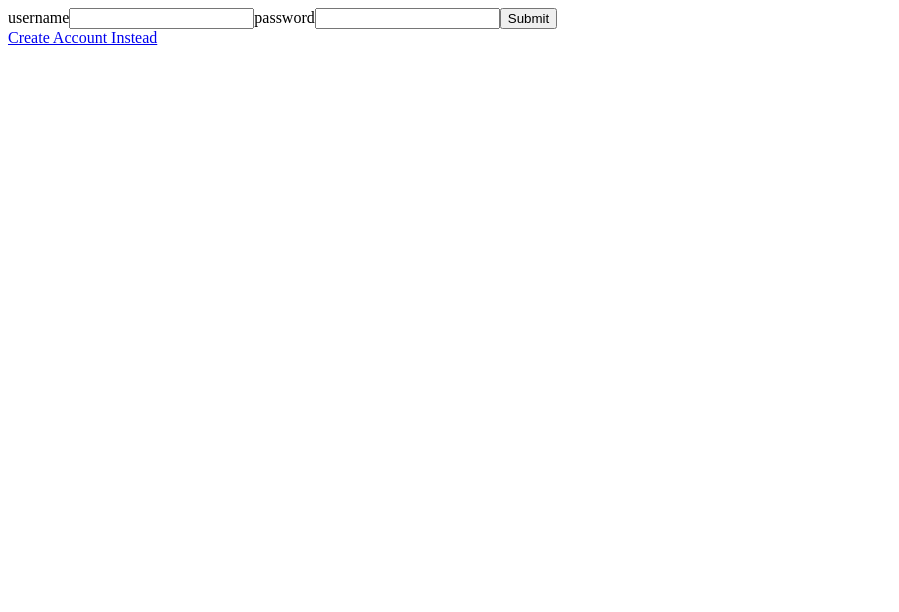
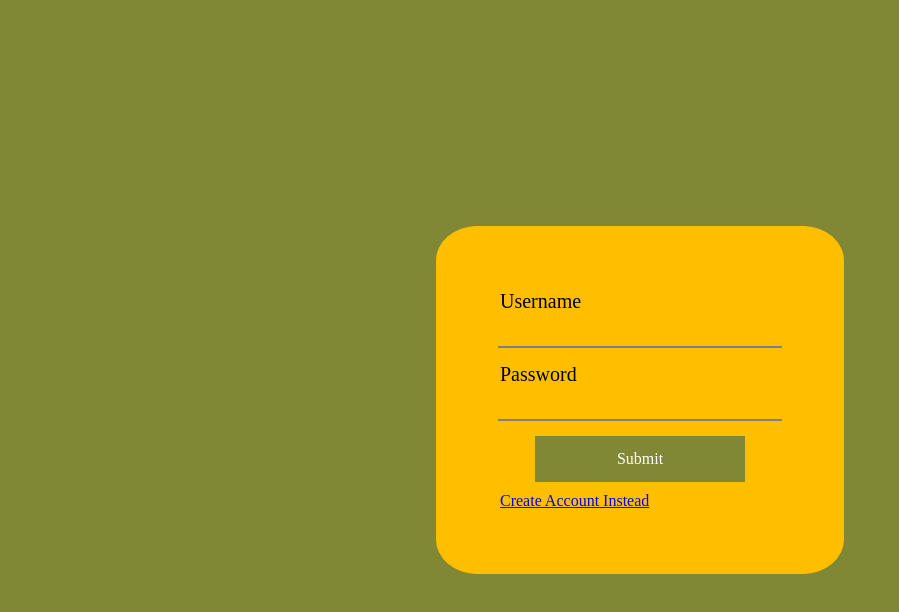
Before and after one commit to Nikesh-Nikki/hand_cricket, a React (Vite) app: page / in a window 1280 px wide. Shown: the top 612 px of the page, without its empty margins (0-899 px from the left). Built offline with nearby package versions, Linux system fonts and the light colour scheme; no server answers.

Commit message:
styled login page

```diff
--- a/src/App.jsx
+++ b/src/App.jsx
@@ -1,5 +1,4 @@
 import React from "react";
-import ReactDOM from "react-dom/client";
 import { createBrowserRouter, RouterProvider } from "react-router-dom";
 import routes from "./routes.jsx";
 
--- a/src/components/LogIn.jsx
+++ b/src/components/LogIn.jsx
@@ -2,7 +2,7 @@ import React from "react";
 import { Link } from "react-router-dom";
 import axios from "axios";
 import { useState } from "react";
-import { useNavigate } from "react-router-dom";
+import '../styles/login.scss'
 
 export default function LogIn(){
 
@@ -11,7 +11,6 @@ export default function LogIn(){
         password : "" ,
         error : undefined
     });
-    const navigate = useNavigate();
     async function handleSubmit(e){
         e.preventDefault()
         try {
@@ -35,11 +34,12 @@ export default function LogIn(){
         }
     }
     return (
-        <>
+        <div id = "login-component">
+            <div id = "login">
                 <form onSubmit={handleSubmit}>
-                <label>username</label>
+                    <label>Username</label>
                     <input type = "text" name = "username" value={state.username} onChange = {(e)=>{setState({...state , username : e.target.value})}}></input>
-                <label>password</label>
+                    <label>Password</label>
                     <input type = "password" id = "password" name = "password" value={state.password}
                     onChange = {(e)=>{setState({...state , password : e.target.value})}}></input>
                     <button type = "submit">Submit</button>
@@ -47,6 +47,7 @@ export default function LogIn(){
                 <Link to = "create_account">
                     Create Account Instead
                 </Link>
-        </>
+            </div>
+        </div>
     )
 }
--- /dev/null
+++ b/src/styles/_center.scss
@@ -0,0 +1,6 @@
+@mixin centerIt($flexDirection) {
+    display : flex;
+    flex-direction: $flexDirection;
+    justify-content: center;
+    align-items: center;
+}
--- /dev/null
+++ b/src/styles/_common.scss
@@ -0,0 +1,64 @@
+@use 'vars';
+@use 'center';
+// body color always primary color
+
+body {
+    background-color: vars.$primaryColor;
+}
+
+//body always takes full height
+
+html {
+    height: 100%;
+}
+
+body {
+    height: 100%;
+    margin: 0px;
+}
+
+%defaultButton{
+    background: none;
+	color: inherit;
+	border: none;
+	padding: 0;
+	font: inherit;
+	cursor: pointer;
+	outline: inherit;
+}
+
+%basicForm {
+    @include center.centerIt($flexDirection : column);
+
+    label {
+        align-self: flex-start;
+        font-size: vars.$medium;
+    }
+
+    input {
+        outline : none;
+        width : 100%;
+        font-size: vars.$medium + 7px;
+        margin-bottom : 15px;
+        background-color: transparent;
+        border : 0px;
+        border-bottom: 2px solid gray;
+        &:focus{
+            border : 0px;
+            border-bottom: 2px solid black;
+        }
+    }
+
+    button {
+        @extend %defaultButton;
+        background-color: vars.$primaryColor;
+        color : white;
+        width: 75%;
+        padding: 5%;
+        transition: background-color 0.1s ease-in-out;
+        margin-bottom: 10px;
+        &:hover {
+            background-color: vars.$thirdColor;
+        }
+    }
+}
--- /dev/null
+++ b/src/styles/_vars.scss
@@ -0,0 +1,4 @@
+$primaryColor : #808836;
+$secondaryColor : #FFBF00;
+$thirdColor : #0A6847;
+$medium : 20px;
--- /dev/null
+++ b/src/styles/login.scss
@@ -0,0 +1,19 @@
+@use 'common';
+@use 'center';
+@use 'vars';
+
+#login-component{
+    @include center.centerIt($flexDirection : column);
+    height: 100vh;
+}
+
+#login {
+    background-color: vars.$secondaryColor;
+    width : 35vh;
+    padding : 5%;
+    border-radius: 10%;
+
+    form {
+        @extend %basicForm;
+    }
+}
```
Also changed, not shown: src/styles/style.scss (added). Lines whose indentation alone changed are shown as unchanged.
